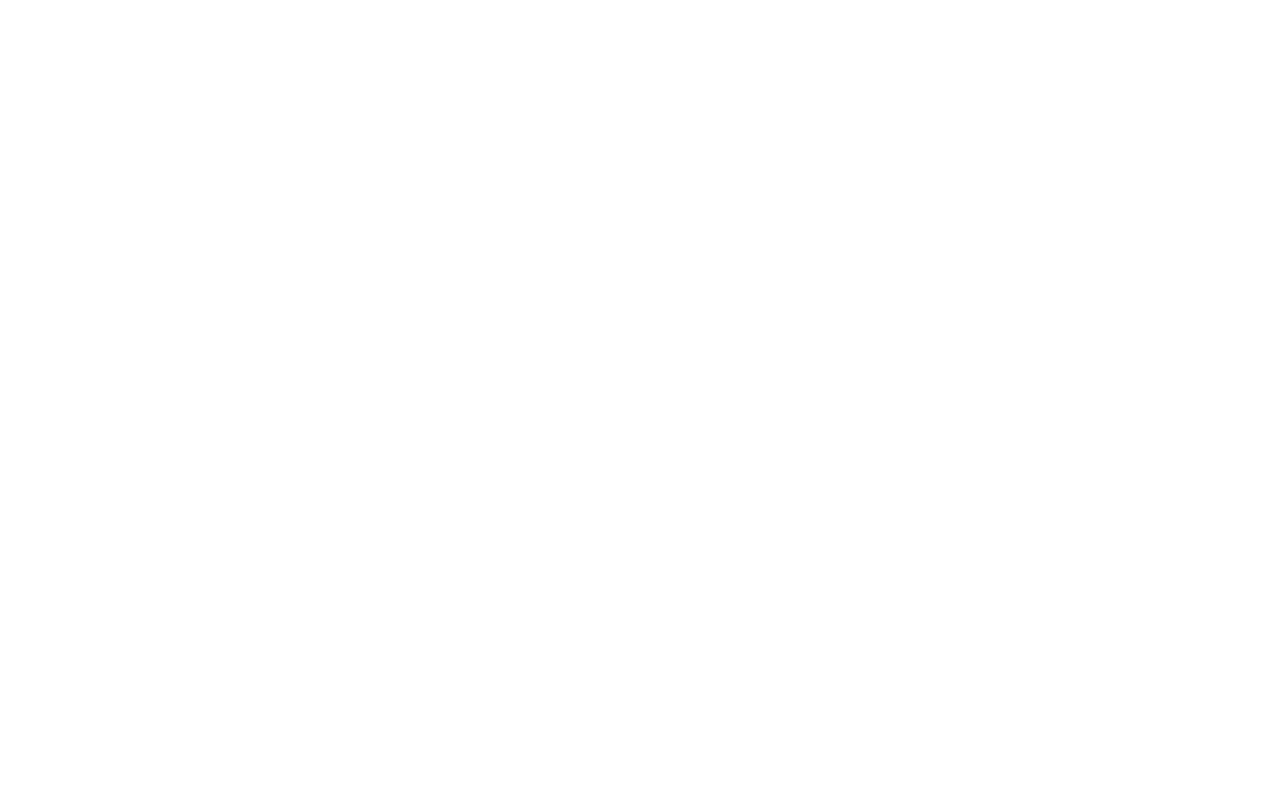
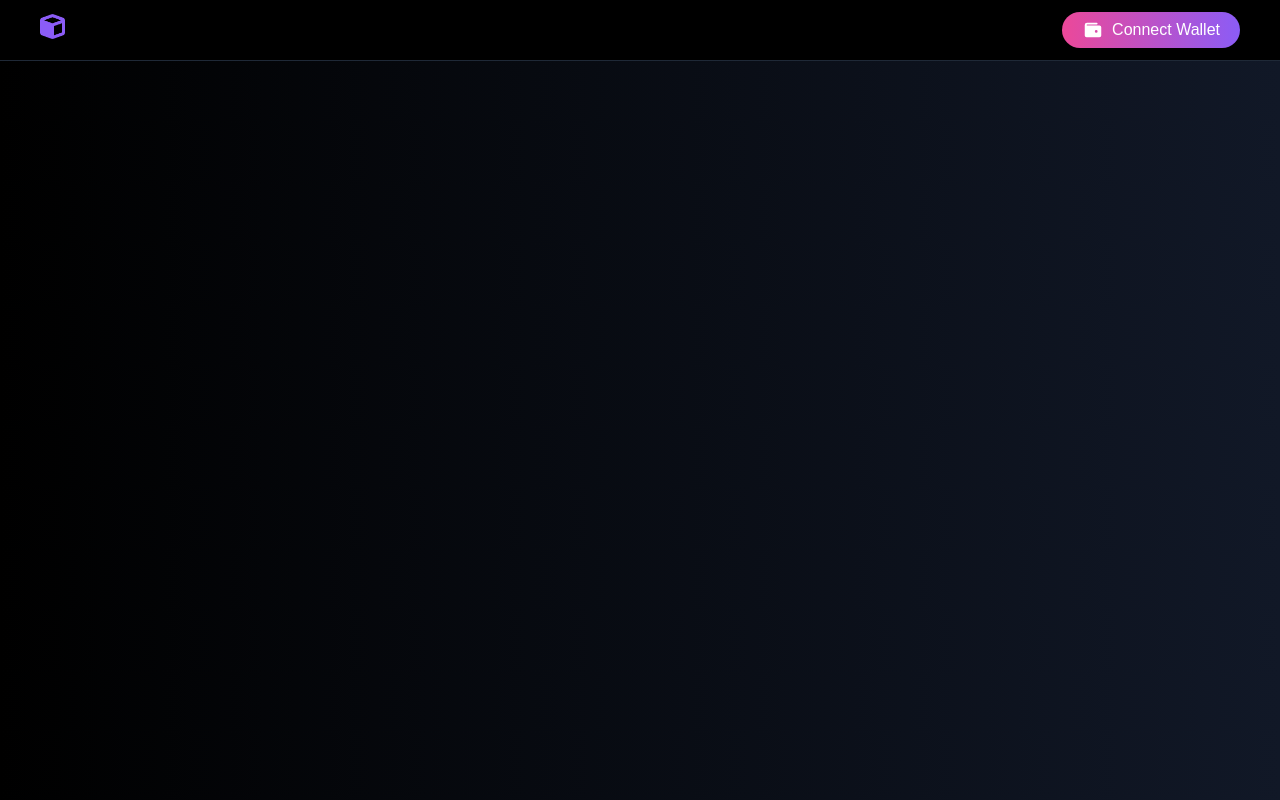
Before and after one commit to Tun95/nftminting, a React (Vite) app in the folder frontend/: page / in a window 1280 px wide. Built offline with nearby package versions, Linux system fonts and the light colour scheme.

Commit message:
FEAT: added navbar and some icons

```diff
--- a/frontend/src/App.css
+++ b/frontend/src/App.css
@@ -8,6 +8,7 @@
 
 :root {
   --color-bg: #f3f5f9;
+  --color-dark: #000000;
   --color-dark-bg: #1f2937;
   --color-border: #1f2937;
   --color-light-gray: #adaebc;
@@ -26,7 +27,7 @@
 
 body {
   font-family: "Poppins", sans-serif;
-  background: var(--color-white);
+  background: linear-gradient(90deg, #000000 0%, #111827 100%);
 }
 
 .container {
--- a/frontend/src/App.tsx
+++ b/frontend/src/App.tsx
@@ -4,13 +4,14 @@
 import { Route, Routes } from "react-router-dom";
 import NotFoundScreen from "./utilities/404 error/PageNotFound";
 import HomeScreen from "./screens/homescreen/HomeScreen";
+import NavBar from "./common/navbar/NavBar";
 
 function App() {
   return (
     <>
       <div className="app">
         <ToastContainer position="bottom-center" limit={1} />
-
+        <NavBar />
         <Routes>
           <Route path="*" element={<NotFoundScreen />} />
           <Route path="/" element={<HomeScreen />}></Route>
--- /dev/null
+++ b/frontend/src/assets/icons/Index.tsx
@@ -0,0 +1,58 @@
+import { SVGProps } from "react";
+
+//WALLET ICONS FILLED
+export function MingcuteWallet3Fill(props: SVGProps<SVGSVGElement>) {
+  return (
+    <svg
+      xmlns="http://www.w3.org/2000/svg"
+      width="1em"
+      height="1em"
+      viewBox="0 0 24 24"
+      {...props}
+    >
+      <g fill="none" fillRule="evenodd">
+        <path d="m12.593 23.258l-.011.002l-.071.035l-.02.004l-.014-.004l-.071-.035q-.016-.005-.024.005l-.004.01l-.017.428l.005.02l.01.013l.104.074l.015.004l.012-.004l.104-.074l.012-.016l.004-.017l-.017-.427q-.004-.016-.017-.018m.265-.113l-.013.002l-.185.093l-.01.01l-.003.011l.018.43l.005.012l.008.007l.201.093q.019.005.029-.008l.004-.014l-.034-.614q-.005-.018-.02-.022m-.715.002a.02.02 0 0 0-.027.006l-.006.014l-.034.614q.001.018.017.024l.015-.002l.201-.093l.01-.008l.004-.011l.017-.43l-.003-.012l-.01-.01z"></path>
+        <path
+          fill="currentColor"
+          d="M5 6.5a.5.5 0 0 1 .5-.5H16a1 1 0 1 0 0-2H5.5A2.5 2.5 0 0 0 3 6.5V18a2 2 0 0 0 2 2h14a2 2 0 0 0 2-2V9a2 2 0 0 0-2-2H5.5a.5.5 0 0 1-.5-.5M15.5 15a1.5 1.5 0 1 0 0-3a1.5 1.5 0 0 0 0 3"
+        ></path>
+      </g>
+    </svg>
+  );
+}
+
+//ROCKET ICON FILLED
+export function Fa6SolidRocket(props: SVGProps<SVGSVGElement>) {
+  return (
+    <svg
+      xmlns="http://www.w3.org/2000/svg"
+      width="1em"
+      height="1em"
+      viewBox="0 0 512 512"
+      {...props}
+    >
+      <path
+        fill="currentColor"
+        d="M156.6 384.9L125.7 354c-8.5-8.5-11.5-20.8-7.7-32.2c3-8.9 7-20.5 11.8-33.8H24c-8.6 0-16.6-4.6-20.9-12.1s-4.2-16.7.2-24.1l52.5-88.5c13-21.9 36.5-35.3 61.9-35.3H200c2.4-4 4.8-7.7 7.2-11.3C289.1-4.1 411.1-8.1 483.9 5.3c11.6 2.1 20.6 11.2 22.8 22.8c13.4 72.9 9.3 194.8-111.4 276.7c-3.5 2.4-7.3 4.8-11.3 7.2v82.3c0 25.4-13.4 49-35.3 61.9l-88.5 52.5c-7.4 4.4-16.6 4.5-24.1.2S224 496.7 224 488V380.8c-14.1 4.9-26.4 8.9-35.7 11.9c-11.2 3.6-23.4.5-31.8-7.8zM384 168a40 40 0 1 0 0-80a40 40 0 1 0 0 80"
+      ></path>
+    </svg>
+  );
+}
+
+//VIDEO PLAY ICON
+export function MaterialSymbolsPlayCircle(props: SVGProps<SVGSVGElement>) {
+  return (
+    <svg
+      xmlns="http://www.w3.org/2000/svg"
+      width="1em"
+      height="1em"
+      viewBox="0 0 24 24"
+      {...props}
+    >
+      <path
+        fill="currentColor"
+        d="m9.5 16.5l7-4.5l-7-4.5zM12 22q-2.075 0-3.9-.788t-3.175-2.137T2.788 15.9T2 12t.788-3.9t2.137-3.175T8.1 2.788T12 2t3.9.788t3.175 2.137T21.213 8.1T22 12t-.788 3.9t-2.137 3.175t-3.175 2.138T12 22"
+      ></path>
+    </svg>
+  );
+}
--- a/frontend/src/common/navbar/NavBar.tsx
+++ b/frontend/src/common/navbar/NavBar.tsx
@@ -1,18 +1,23 @@
+import { MingcuteWallet3Fill } from "../../assets/icons/Index";
 import "./styles.scss";
+import logo from "../../assets/nav/logo.png";
 
 function NavBar() {
   return (
     <div className="nav_bar">
       <div className="container">
-        <div className="content">
+        <div className="content c_flex">
           <div className="left">
             <div className="img">
-              <img src="" alt="" />
+              <img src={logo} alt="logo img" />
             </div>
           </div>
           <div className="right">
-            <div className="btn">
-              <div className="main_btn a_flex"></div>
+            <div className="btn l_flex">
+              <button className="main_btn a_flex">
+                <MingcuteWallet3Fill className="icon" />
+                <p>Connect Wallet</p>
+              </button>
             </div>
           </div>
         </div>
--- a/frontend/src/common/navbar/styles.scss
+++ b/frontend/src/common/navbar/styles.scss
@@ -0,0 +1,30 @@
+.nav_bar {
+  padding: 4px 0px;
+  border-bottom: 1px solid var(--color-border);
+  background-color: var(--color-dark);
+  position: sticky;
+  top: 0;
+  z-index: 1200;
+  .content {
+    padding: 8px 0px;
+    .left {
+      .img {
+        img {
+          width: 25px;
+        }
+      }
+    }
+    .right {
+      .btn {
+        .main_btn {
+          padding: 7px 20px;
+          border-radius: 20px;
+          gap: 8px;
+          .icon {
+            font-size: 22px;
+          }
+        }
+      }
+    }
+  }
+}
```
Also changed, not shown: frontend/src/assets/nav/logo.png (added).
